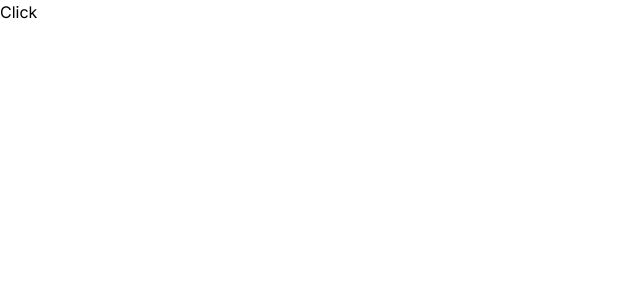
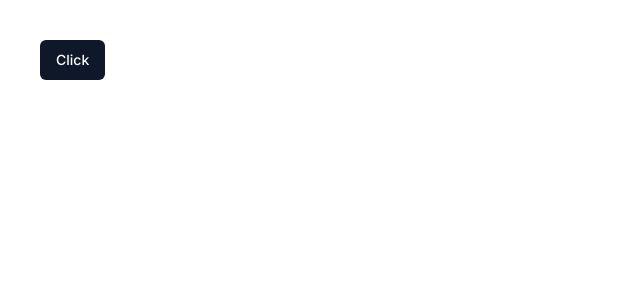
Before and after one commit to deep-vaibhav/chitter, a Next.js app: page / in a window 1280 px wide. Shown: the top 300 px of the page, without its empty margins (0-640 px from the left). Built offline with nearby package versions, Linux system fonts and the light colour scheme.

Commit message:
[add:ui]: added className to Button compoenent using clsx and tailwind-merge

```diff
--- a/package.json
+++ b/package.json
@@ -14,6 +14,7 @@
     "@types/react-dom": "18.2.3",
     "autoprefixer": "10.4.14",
     "class-variance-authority": "^0.6.0",
+    "clsx": "^1.2.1",
     "eslint": "8.39.0",
     "eslint-config-next": "13.4.1",
     "lucide-react": "^0.211.0",
@@ -21,6 +22,7 @@
     "postcss": "8.4.23",
     "react": "18.2.0",
     "react-dom": "18.2.0",
+    "tailwind-merge": "^1.12.0",
     "tailwindcss": "3.3.2",
     "typescript": "4.9.5"
   }
--- a/src/app/page.tsx
+++ b/src/app/page.tsx
@@ -2,7 +2,7 @@ import Button from "@/components/ui/Button";
 
 export default function Home() {
   return (
-    <main className="">
+    <main className="p-10">
       <Button>Click</Button>
     </main>
   );
--- a/src/components/ui/Button.tsx
+++ b/src/components/ui/Button.tsx
@@ -1,3 +1,4 @@
+import { cn } from "@/lib/utils";
 import { cva, VariantProps } from "class-variance-authority";
 import { Loader2 } from "lucide-react";
 import { ButtonHTMLAttributes, FC } from "react";
@@ -38,7 +39,11 @@ const Button: FC<IButton> = ({
   ...props
 }) => {
   return (
-    <button className="" disabled={isLoading} {...props}>
+    <button
+      className={cn(buttonVariants({ variant, size, className }))}
+      disabled={isLoading}
+      {...props}
+    >
       {isLoading ? <Loader2 className="mr-2 h-4 w-4 animate-spin" /> : null}
       {children}
     </button>
--- /dev/null
+++ b/src/lib/utils.ts
@@ -0,0 +1,6 @@
+import { ClassValue, clsx } from "clsx";
+import { twMerge } from "tailwind-merge";
+
+export function cn(...inputs: ClassValue[]) {
+  return twMerge(clsx(inputs));
+}
```
Also changed, not shown: 1 other file (tests, documents, lock files or other folders).
